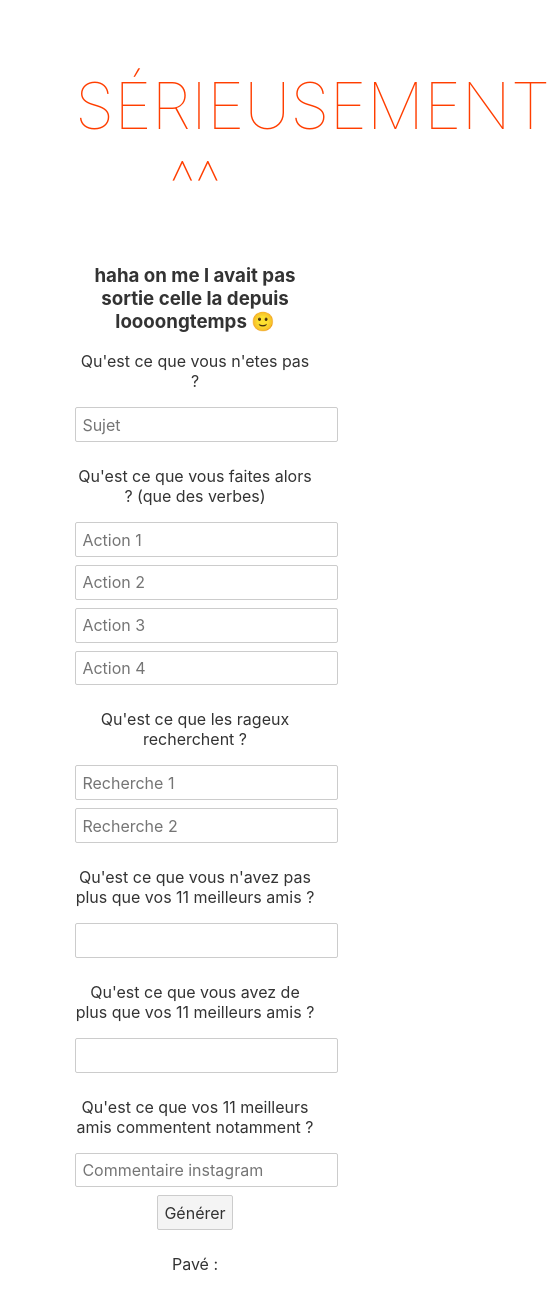
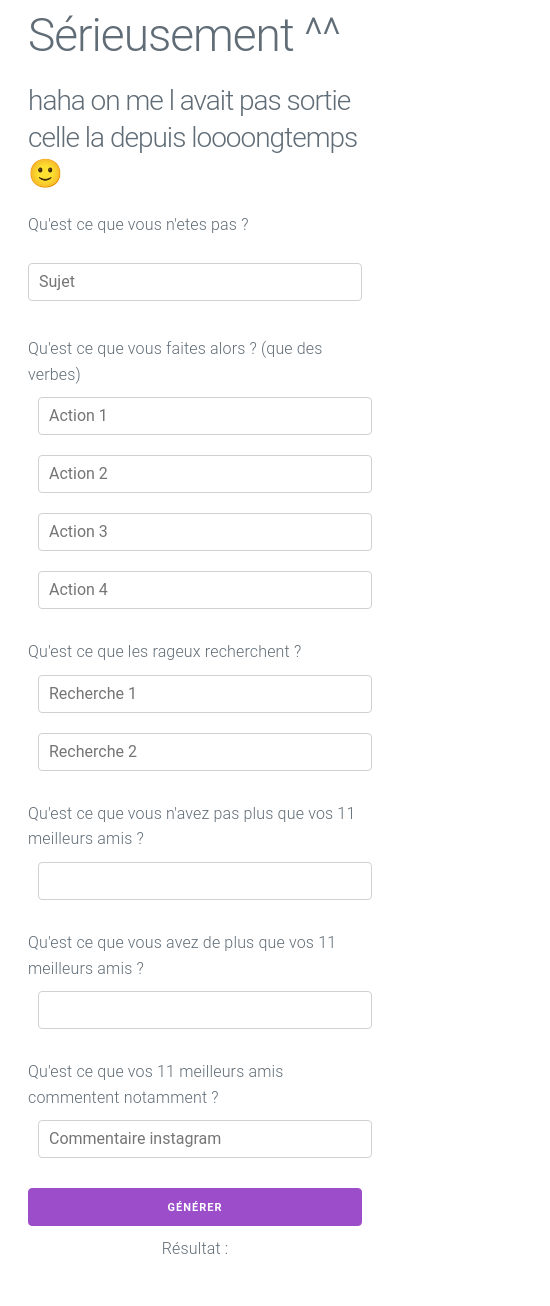
Before and after one commit to LouisHrg/serieusement, a Svelte app: page / in a window 390 px wide. Shown: the whole page, 550 px wide, since content can reach past the window. After the commit the page ends 1262 px from the top, so only its background shows below. Built offline with nearby package versions, Linux system fonts and the light colour scheme.

Commit message:
feat: responsive

```diff
--- a/package.json
+++ b/package.json
@@ -17,6 +17,9 @@
     "svelte": "^3.0.0"
   },
   "dependencies": {
+    "milligram": "^1.4.1",
+    "normalize.css": "^8.0.1",
+    "postcss": "^8.4.12",
     "sirv-cli": "^1.0.0"
   }
 }
--- a/src/App.svelte
+++ b/src/App.svelte
@@ -1,4 +1,6 @@
 <script>
+	import "milligram/dist/milligram.min.css";
+
 	export let subject;
 	export let action1;
 	export let action2;
@@ -18,49 +20,38 @@
 	}
 </script>
 <main>
+	<div class="container">
 		<h1>Sérieusement ^^</h1>
 		<h3>haha on me l avait pas sortie celle la depuis loooongtemps 🙂</h3>
-	<p>Qu'est ce que vous n'etes pas ? </p><input type="text" bind:value={subject} placeholder="Sujet"/>
-	<p>Qu'est ce que vous faites alors ? (que des verbes)</p>
-	<input type="text" bind:value={action1} placeholder="Action 1"/>
-	<input type="text" bind:value={action2} placeholder="Action 2"/>
-	<input type="text" bind:value={action3} placeholder="Action 3"/>
-	<input type="text" bind:value={action4} placeholder="Action 4"/>
-	<p>Qu'est ce que les rageux recherchent ? </p>
-	<input type="text" bind:value={search1} placeholder="Recherche 1"/>
-	<input type="text" bind:value={search2} placeholder="Recherche 2"/>
-	<p>Qu'est ce que vous n'avez pas plus que vos 11 meilleurs amis ? </p>
-	<input type="text" bind:value={has1}/>
-	<p>Qu'est ce que vous avez de plus que vos 11 meilleurs amis ? </p>
-	<input type="text" bind:value={has2}/>
-	<p>Qu'est ce que vos 11 meilleurs amis commentent notamment ? </p>
-	<input type="text" bind:value={comment} placeholder="Commentaire instagram" />
+		<div class="row">
+			<div class="column">
+				<p>Qu'est ce que vous n'etes pas ? </p>
+				<input type="text" bind:value={subject} placeholder="Sujet"/>
+			</div>
+		</div>
+		<p style="margin-top: 20px; margin-bottom: 0">Qu'est ce que vous faites alors ? (que des verbes)</p>
+		<div class="row">
+			<input class="column" style="margin:10px" type="text" bind:value={action1} placeholder="Action 1"/>
+			<input class="column" style="margin:10px" type="text" bind:value={action2} placeholder="Action 2"/>
+			<input class="column" style="margin:10px" type="text" bind:value={action3} placeholder="Action 3"/>
+			<input class="column" style="margin:10px" type="text" bind:value={action4} placeholder="Action 4"/>
+		</div>
+		<p style="margin-top: 20px; margin-bottom: 0">Qu'est ce que les rageux recherchent ? </p>
+		<div class="row">
+			<input class="column" style="margin:10px" type="text" bind:value={search1} placeholder="Recherche 1"/>
+			<input class="column" style="margin:10px" type="text" bind:value={search2} placeholder="Recherche 2"/>
+		</div>
+		<p style="margin-top: 20px; margin-bottom: 0">Qu'est ce que vous n'avez pas plus que vos 11 meilleurs amis ? </p>
+		<input type="text" style="margin:10px" bind:value={has1}/>
+		<p style="margin-top: 20px; margin-bottom: 0">Qu'est ce que vous avez de plus que vos 11 meilleurs amis ? </p>
+		<input type="text" style="margin:10px" bind:value={has2}/>
+		<p style="margin-top: 20px; margin-bottom: 0">Qu'est ce que vos 11 meilleurs amis commentent notamment ? </p>
+		<input type="text" style="margin:10px" bind:value={comment} placeholder="Commentaire instagram" />
 		<br>
-	<button class="btn" on:click={calculate}> Générer </button>
-	<p>Pavé : </p>
+		<button class="btn" style="width:100%; margin-top:20px; margin-bottom: 10px" on:click={calculate}> Générer </button>
+		<p style="text-align: center;">Résultat : </p>
 		{#if result}
 		<p> { result } </p>
 		{/if}
+	</div>
 </main>
-
-<style>
-	main {
-		text-align: center;
-		padding: 1em;
-		max-width: 240px;
-		margin: 0 auto;
-	}
-
-	h1 {
-		color: #ff3e00;
-		text-transform: uppercase;
-		font-size: 4em;
-		font-weight: 100;
-	}
-
-	@media (min-width: 640px) {
-		main {
-			max-width: none;
-		}
-	}
-</style>
--- a/src/main.js
+++ b/src/main.js
@@ -2,9 +2,6 @@ import App from './App.svelte';
 
 const app = new App({
 	target: document.body,
-	props: {
-		name: 'world'
-	}
 });
 
 export default app;
```
Also changed, not shown: 1 other file (tests, documents, lock files or other folders). Lines whose indentation alone changed are shown as unchanged.
